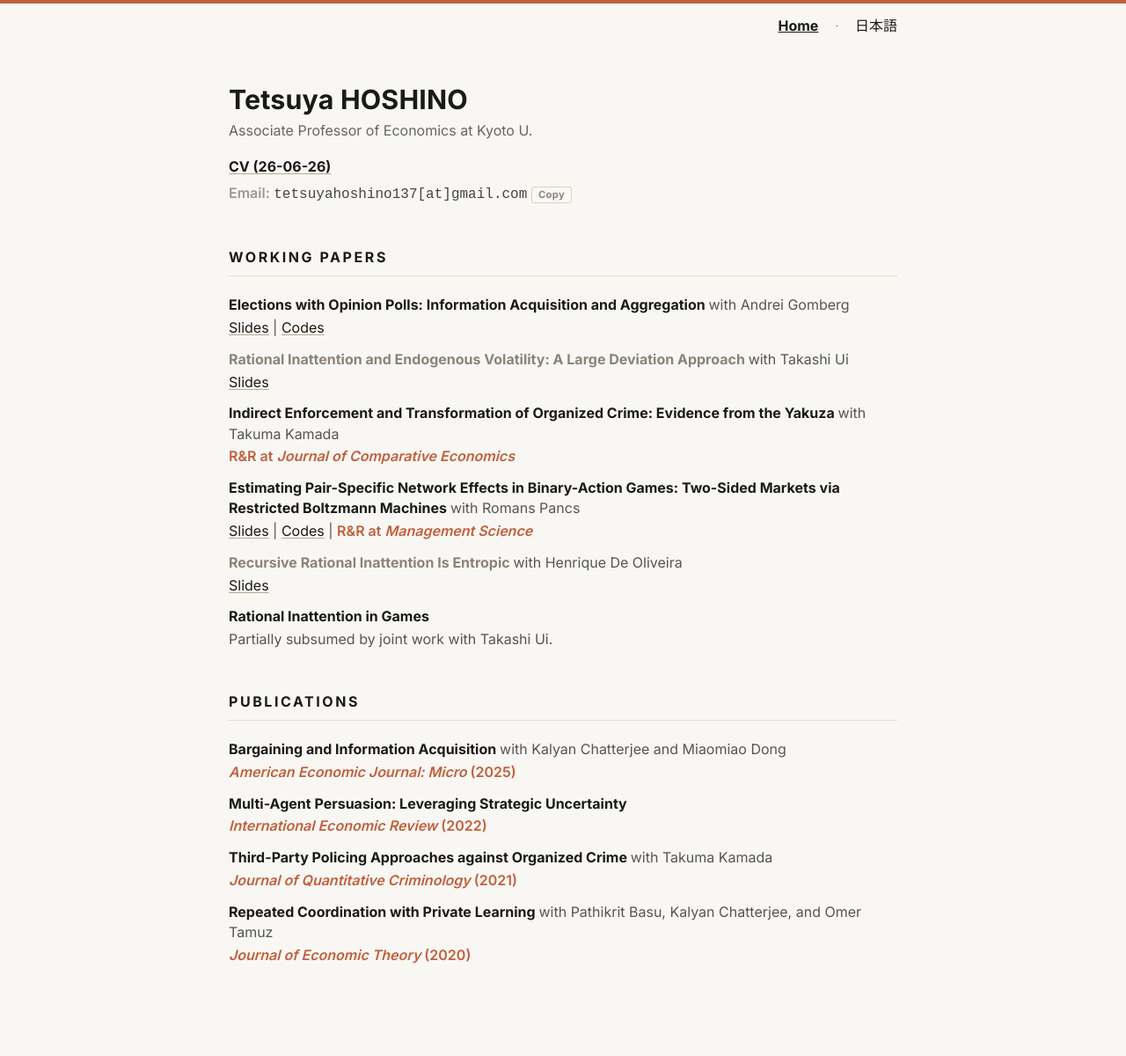
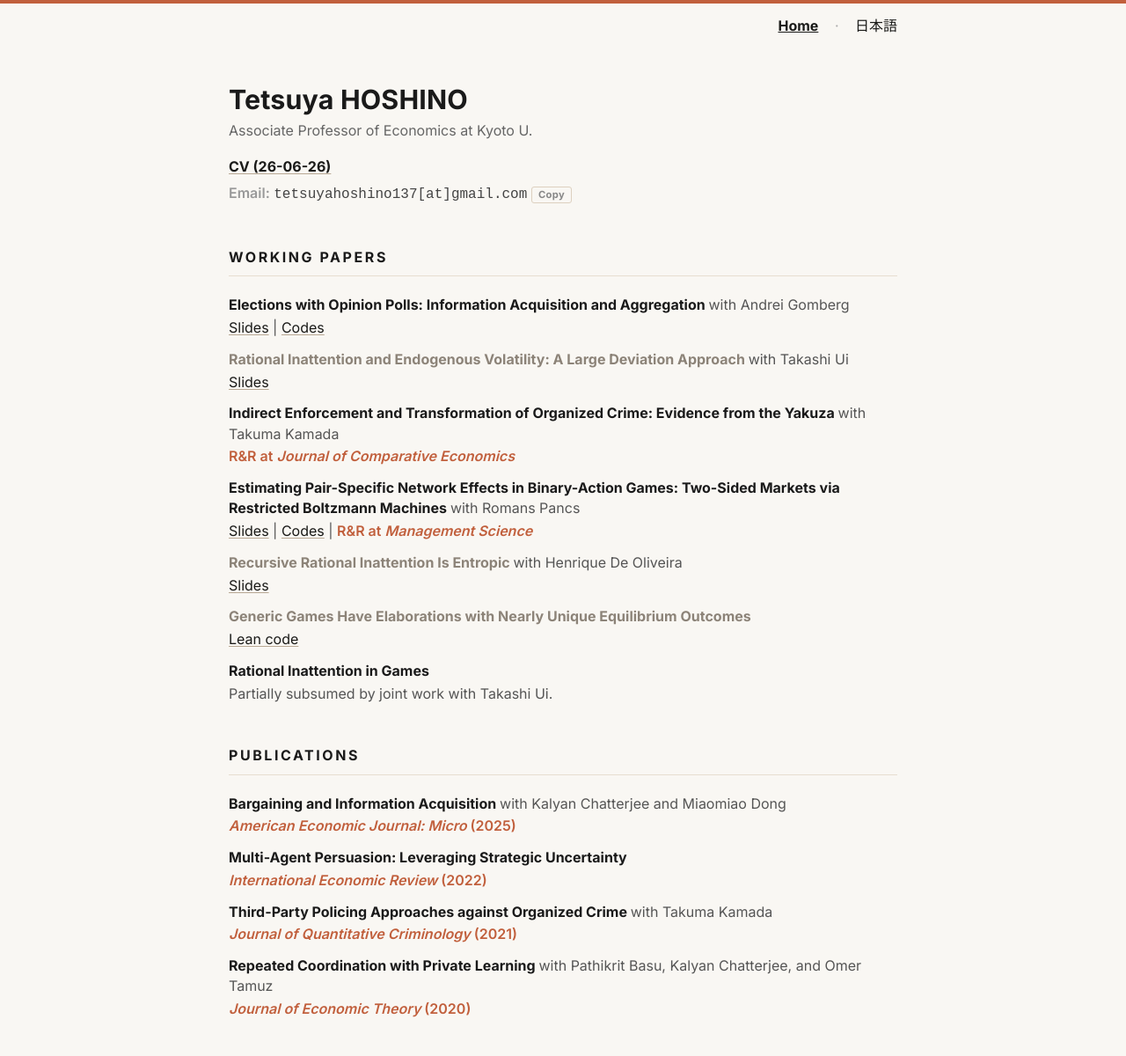
Before and after one commit to tetsuyahoshino137/tetsuyahoshino137.github.io, a Jekyll site: the page built from index.md, in a window 1280 px wide. Shown: the whole page at 88% size. Built offline with Jekyll 4.4.1, drawn with Linux system fonts in a browser that asks for light colours; before the commit the page ends 1138 px from its top, so only the background shows below that.

Commit message:
Link the Lean formalization of nearly unique equilibrium outcomes

```diff
--- a/index.md
+++ b/index.md
@@ -46,9 +46,10 @@
         <div class="paper-title nolink">Recursive Rational Inattention Is Entropic <span class="authors">with Henrique De Oliveira</span></div>
         <div class="paper-sub"><a href="slides/DeoliveiraHoshino_EconometricSociety.pdf">Slides</a></div>
       </li>
-      <!-- <li>
-        <div class="paper-title"><a href="papers/HoshinoKM260909.pdf">Generic Finite Games Have Elaborations with Nearly Unique Equilibrium Outcomes</a></div>
-      </li> -->
+      <li>
+        <div class="paper-title nolink">Generic Games Have Elaborations with Nearly Unique Equilibrium Outcomes</div>
+        <div class="paper-sub"><a href="https://github.com/tetsuyahoshino137/km-lean">Lean code</a></div>
+      </li>
       <li>
         <div class="paper-title"><a href="papers/HoshinoJMP.pdf">Rational Inattention in Games</a></div>
         <div class="paper-sub">Partially subsumed by joint work with Takashi Ui.</div>
```
